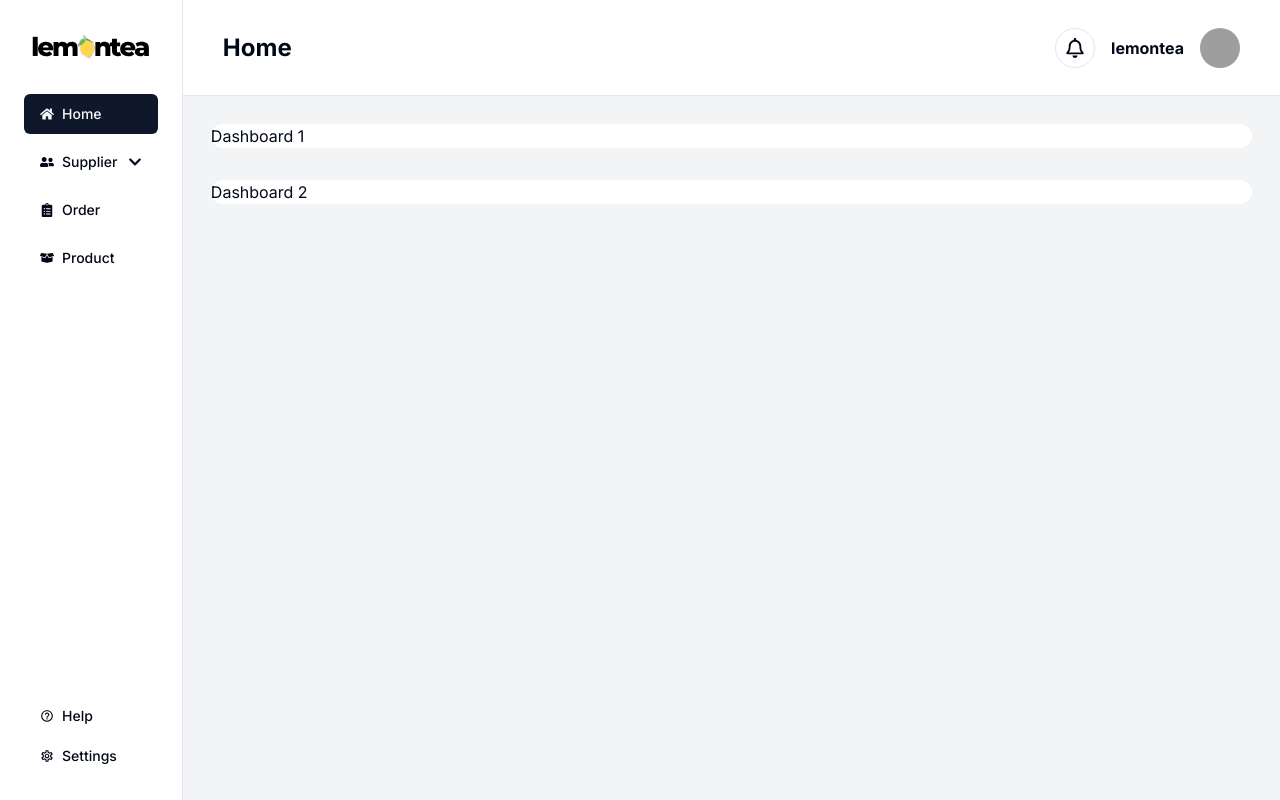
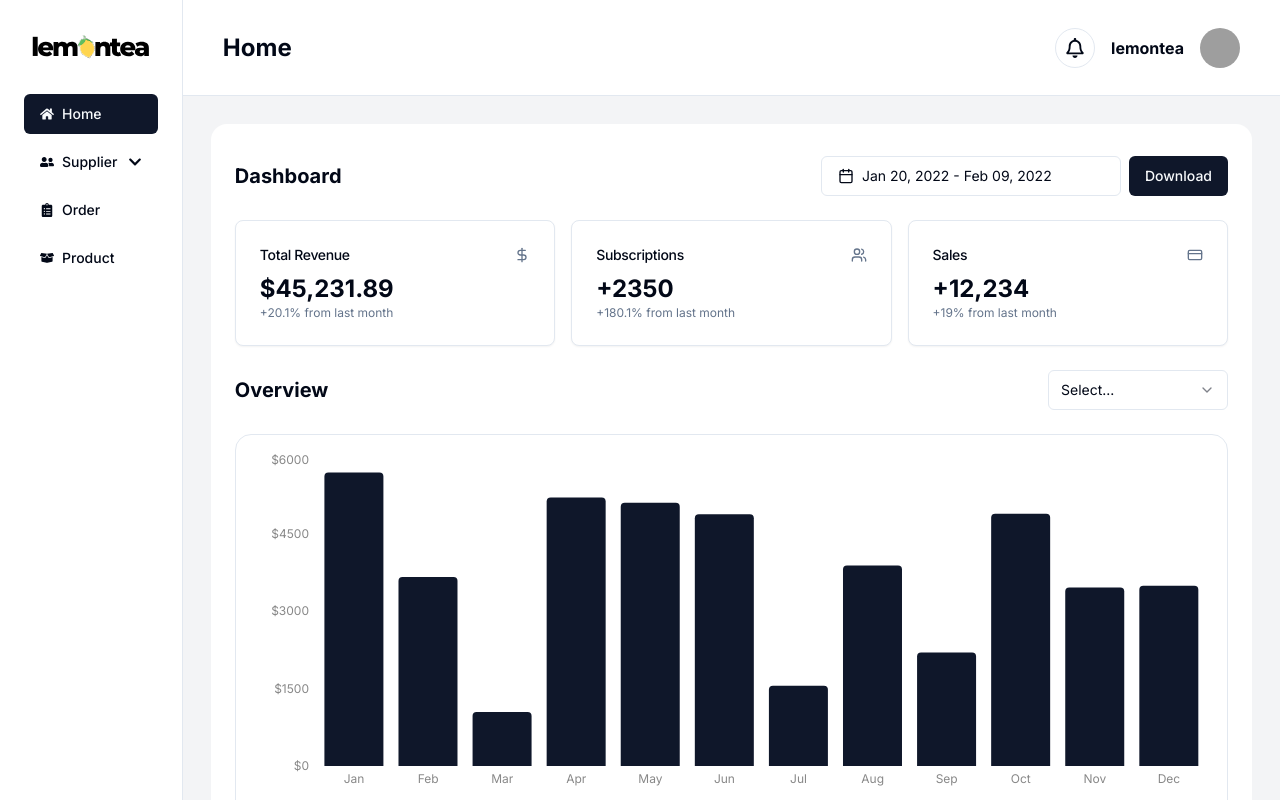
Before and after one commit to lemonteaau/shadcn-dashboard, a Next.js app: page / in a window 1280 px wide. Shown: the top 800 px of the page. Built offline with nearby package versions, Linux system fonts and the light colour scheme; grey boxes are pictures that could not be loaded.

Commit message:
refactor: Update dashboard layout and components

```diff
--- a/src/components/dashboard.tsx
+++ b/src/components/dashboard.tsx
@@ -1,15 +1,174 @@
+"use client";
+
+import * as React from "react";
+import { addDays, format } from "date-fns";
+import {
+  Calendar as CalendarIcon,
+  DollarSign,
+  CreditCard,
+  Users,
+} from "lucide-react";
+import { DateRange } from "react-day-picker";
+
+import { Button } from "@/components/ui/button";
+import { Calendar } from "@/components/ui/calendar";
+import {
+  Popover,
+  PopoverContent,
+  PopoverTrigger,
+} from "@/components/ui/popover";
+import { Card, CardContent, CardHeader, CardTitle } from "@/components/ui/card";
+import {
+  Select,
+  SelectContent,
+  SelectGroup,
+  SelectItem,
+  SelectLabel,
+  SelectTrigger,
+  SelectValue,
+} from "@/components/ui/select";
+
 import { cn } from "@/lib/utils";
+import { Overview } from "./overview";
+
+function DatePickerWithRange({
+  className,
+}: React.HTMLAttributes<HTMLDivElement>) {
+  const [date, setDate] = React.useState<DateRange | undefined>({
+    from: new Date(2022, 0, 20),
+    to: addDays(new Date(2022, 0, 20), 20),
+  });
+
+  return (
+    <div className={cn("grid gap-2", className)}>
+      <Popover>
+        <PopoverTrigger asChild>
+          <Button
+            id="date"
+            variant={"outline"}
+            className={cn(
+              "w-[300px] justify-start text-left font-normal",
+              !date && "text-muted-foreground",
+            )}
+          >
+            <CalendarIcon className="mr-2 h-4 w-4" />
+            {date?.from ? (
+              date.to ? (
+                <>
+                  {format(date.from, "LLL dd, y")} -{" "}
+                  {format(date.to, "LLL dd, y")}
+                </>
+              ) : (
+                format(date.from, "LLL dd, y")
+              )
+            ) : (
+              <span>Pick a date</span>
+            )}
+          </Button>
+        </PopoverTrigger>
+        <PopoverContent className="w-auto p-0" align="start">
+          <Calendar
+            initialFocus
+            mode="range"
+            defaultMonth={date?.from}
+            selected={date}
+            onSelect={setDate}
+            numberOfMonths={2}
+          />
+        </PopoverContent>
+      </Popover>
+    </div>
+  );
+}
+
+function CardWrapperDemo() {
+  return (
+    <div className="grid grid-cols-3 gap-4 p-6">
+      <Card>
+        <CardHeader className="flex flex-row items-center justify-between space-y-0 pb-2">
+          <CardTitle className="text-sm font-medium">Total Revenue</CardTitle>
+          <DollarSign className="h-4 w-4 text-muted-foreground" />
+        </CardHeader>
+        <CardContent>
+          <div className="text-2xl font-bold">$45,231.89</div>
+          <p className="text-xs text-muted-foreground">
+            +20.1% from last month
+          </p>
+        </CardContent>
+      </Card>
+      <Card>
+        <CardHeader className="flex flex-row items-center justify-between space-y-0 pb-2">
+          <CardTitle className="text-sm font-medium">Subscriptions</CardTitle>
+          <Users className="h-4 w-4 text-muted-foreground" />
+        </CardHeader>
+        <CardContent>
+          <div className="text-2xl font-bold">+2350</div>
+          <p className="text-xs text-muted-foreground">
+            +180.1% from last month
+          </p>
+        </CardContent>
+      </Card>
+      <Card>
+        <CardHeader className="flex flex-row items-center justify-between space-y-0 pb-2">
+          <CardTitle className="text-sm font-medium">Sales</CardTitle>
+          <CreditCard className="h-4 w-4 text-muted-foreground" />
+        </CardHeader>
+        <CardContent>
+          <div className="text-2xl font-bold">+12,234</div>
+          <p className="text-xs text-muted-foreground">+19% from last month</p>
+        </CardContent>
+      </Card>
+    </div>
+  );
+}
+
+function SelectDemo() {
+  return (
+    <Select>
+      <SelectTrigger className="w-[180px]">
+        <SelectValue placeholder="Select..." />
+      </SelectTrigger>
+      <SelectContent>
+        <SelectGroup>
+          <SelectLabel>Seletion</SelectLabel>
+          <SelectItem value="apple">Apple</SelectItem>
+          <SelectItem value="banana">Banana</SelectItem>
+          <SelectItem value="blueberry">Blueberry</SelectItem>
+          <SelectItem value="grapes">Grapes</SelectItem>
+          <SelectItem value="pineapple">Pineapple</SelectItem>
+        </SelectGroup>
+      </SelectContent>
+    </Select>
+  );
+}
 
 interface DashboardProps extends React.HTMLAttributes<HTMLDivElement> {}
 
 export function Dashboard({ className }: DashboardProps) {
   return (
     <div className={cn("m-7 flex-grow space-y-8", className)}>
-      <div className="rounded-2xl bg-white">
-        <h1>Dashboard 1</h1>
+      <div className="flex flex-col rounded-2xl bg-white">
+        <div className="flex items-center justify-between px-6 pt-8">
+          <span className="text-xl font-bold">Dashboard</span>
+          <div className="flex gap-2">
+            <DatePickerWithRange />
+            <Button>Download</Button>
+          </div>
+        </div>
+        <CardWrapperDemo />
+        <div className="flex items-center justify-between px-6">
+          <span className="text-xl font-bold">Overview</span>
+          <SelectDemo />
+        </div>
+        <div className="m-6 rounded-2xl border p-4">
+          <Overview />
+        </div>
       </div>
-      <div className="rounded-2xl bg-white">
-        <h1>Dashboard 2</h1>
+      <div className="flex flex-col rounded-2xl bg-white">
+        <div className="flex items-center justify-between px-6 pt-8">
+          <span className="text-xl font-bold">Another Demo</span>
+        </div>
+        <CardWrapperDemo />
       </div>
     </div>
   );
```
